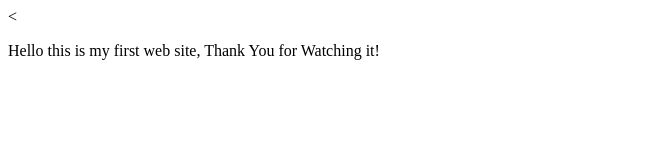
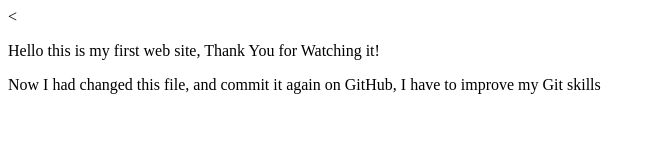
Before and after one commit to RockFor/githubtrain, a plain HTML site: page index.html in a window 1280 px wide. Shown: the whole page, without its empty margins (0-656 px from the left). Drawn offline with Linux system fonts and the light colour scheme.

Commit message:
Second commit

```diff
--- a/index.html
+++ b/index.html
@@ -5,5 +5,6 @@
 </head>
 <body>
 <p>Hello this is my first web site, Thank You for Watching it!</p>
+<p>Now I had changed this file, and commit it again on GitHub, I have to improve my Git skills</p>
 </body>
 </html>
```
